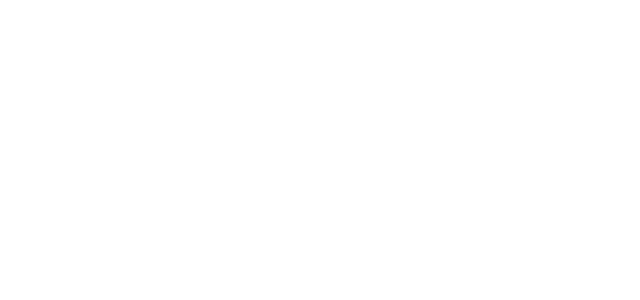
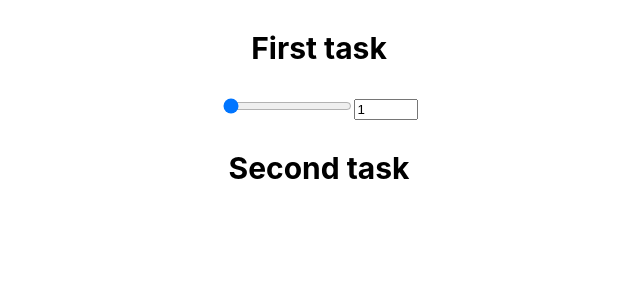
Before and after one commit to sandrvik/React_Homeworks, a React (Create React App) app: page / in a window 1280 px wide. Shown: the top 300 px of the page, without its empty margins (321-961 px from the left). Built offline with nearby package versions, Linux system fonts and the light colour scheme.

Commit message:
Complete task 1

```diff
--- a/src/App.js
+++ b/src/App.js
@@ -1,10 +1,43 @@
+import React from 'react';
 import './App.css';
+import Input from './components/Input/Input';
+import Title from './components/Title/Title';
 
-function App() {
-  return (
-    <div className="App">
-    </div>
-  );
+class App extends React.Component {
+  constructor(props) {
+    super(props);
+    this.state = {
+      value: 1
+    }
+  }
+
+  onChange = ({ target: { value } }) => {
+    this.setState({ value: value })
+  }
+
+  render() {
+    return (
+      <div className="App">
+        <Title text="First task" />
+        <Input
+          type="range"
+          onChange={this.onChange}
+          value={this.state.value}
+          min="1"
+          max="100"
+        />
+        <Input
+          type="number"
+          onChange={this.onChange}
+          value={this.state.value}
+          min="1"
+          max="100"
+        />
+        <Title text="Second task" />
+
+      </div>
+    )
+  }
 }
 
 export default App;
--- /dev/null
+++ b/src/components/Input/Input.jsx
@@ -0,0 +1,10 @@
+import React from 'react';
+
+export default class Input extends React.Component {
+
+    render() {
+        return (
+            <input {...this.props} />
+        )
+    }
+}
--- /dev/null
+++ b/src/components/Title/Title.css
@@ -0,0 +1,5 @@
+.title {
+    font-size: 30px;
+    font-weight: 700;
+    padding: 30px 0;
+}
--- /dev/null
+++ b/src/components/Title/Title.jsx
@@ -0,0 +1,11 @@
+import React from 'react';
+import './Title.css'
+
+export default class Title extends React.Component {
+
+    render() {
+        return (
+            <div className="title">{this.props.text}</div>
+        )
+    }
+}
```
